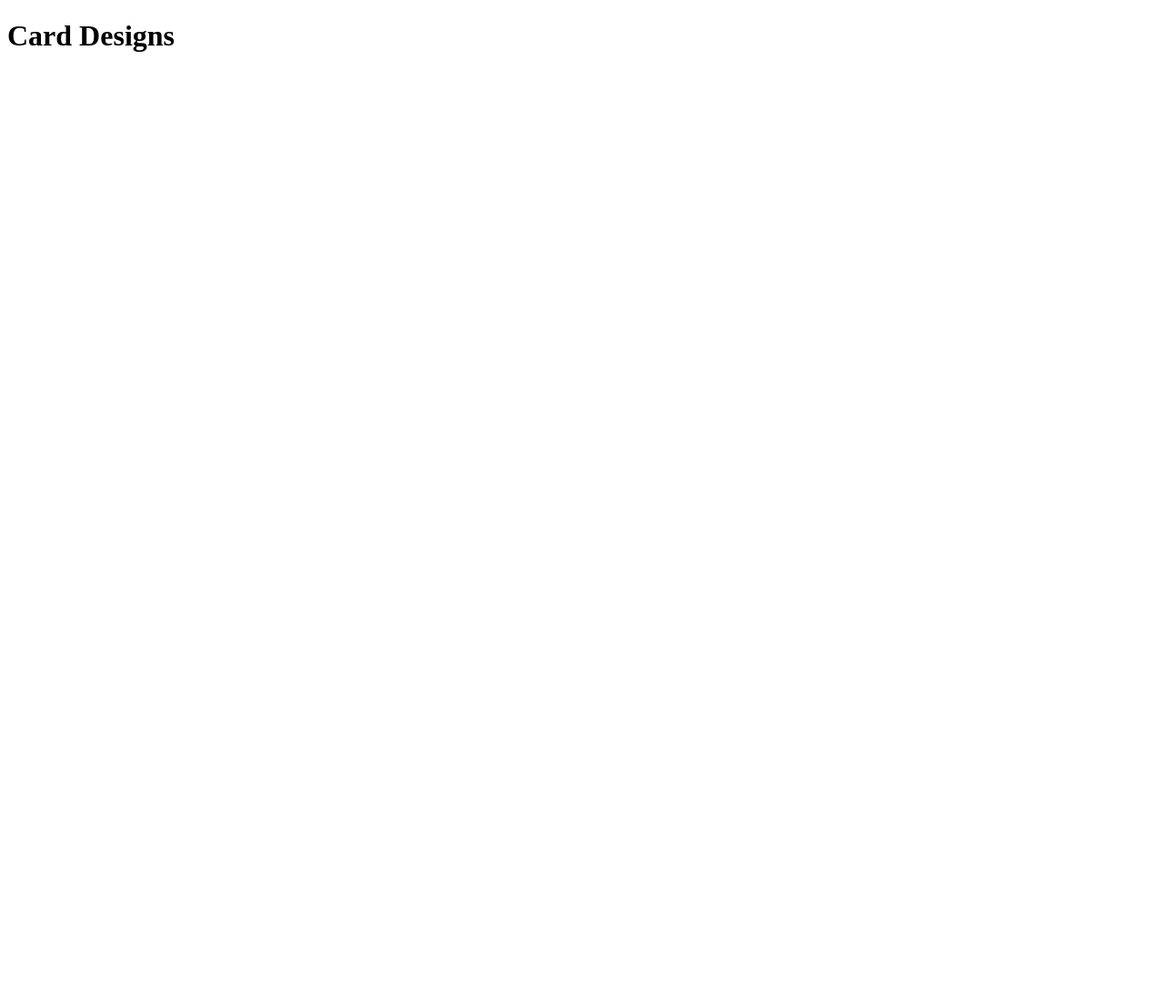
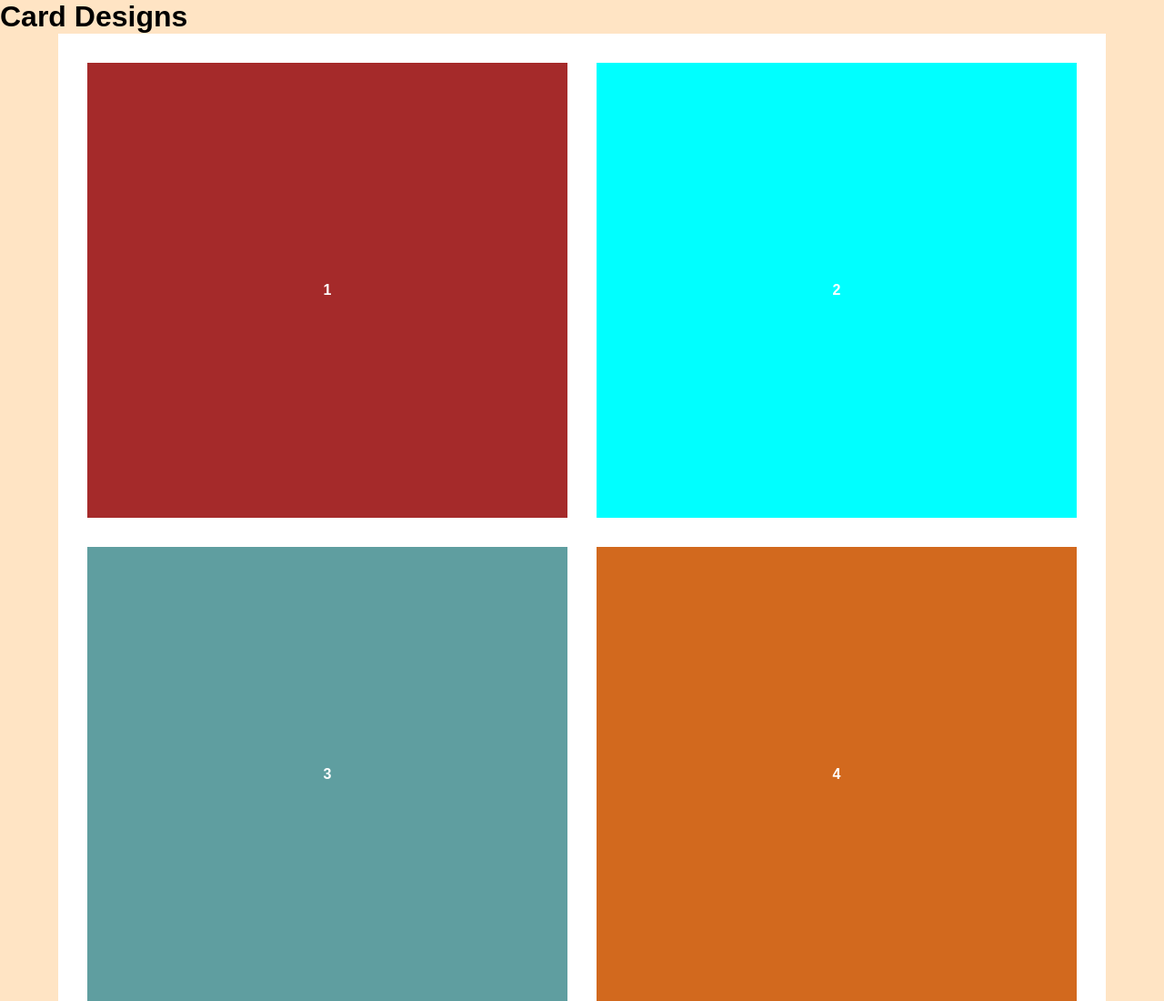
Before and after one commit to lei-ron/mini-projects, a plain HTML site: page card-designs/index.html in a window 1280 px wide. Shown: the top 1100 px of the page at 91% size. Before the commit the page ends 800 px from the top, so only its background shows below. Drawn offline with Linux system fonts and the light colour scheme.

Commit message:
responsive grids

```diff
--- a/card-designs/css/style.css
+++ b/card-designs/css/style.css
@@ -0,0 +1,50 @@
+* {
+  padding: 0;
+  margin: 0;
+  box-sizing: border-box;
+}
+body {
+  min-height: 100vh;
+  background-color: bisque;
+  font-family: Arial, Helvetica, sans-serif;
+}
+.container {
+  display: grid;
+  grid-template-columns: repeat(auto-fit, minmax(500px, 1fr));
+  grid-auto-rows: 500px;
+
+  background-color: #fff;
+
+  min-height: 100vh;
+  width: 90%;
+  margin: 0 auto;
+
+  justify-content: center;
+  gap: 2rem;
+  padding: 2rem;
+}
+.box {
+  display: flex;
+  align-items: center;
+  justify-content: center;
+  font-weight: bold;
+  color: #fff;
+}
+.box1 {
+  background-color: brown;
+}
+.box2 {
+  background-color: aqua;
+}
+.box3 {
+  background-color: cadetblue;
+}
+.box4 {
+  background-color: chocolate;
+}
+.box5 {
+  background-color: blueviolet;
+}
+.box6 {
+  background-color: crimson;
+}
--- a/card-designs/index.html
+++ b/card-designs/index.html
@@ -8,5 +8,13 @@
   </head>
   <body>
     <h1>Card Designs</h1>
+    <div class="container">
+      <div class="box box1">1</div>
+      <div class="box box2">2</div>
+      <div class="box box3">3</div>
+      <div class="box box4">4</div>
+      <div class="box box5">5</div>
+      <div class="box box6">6</div>
+    </div>
   </body>
 </html>
```
Also changed, not shown: card-designs/assets/images/leionbass.jpg (added).
